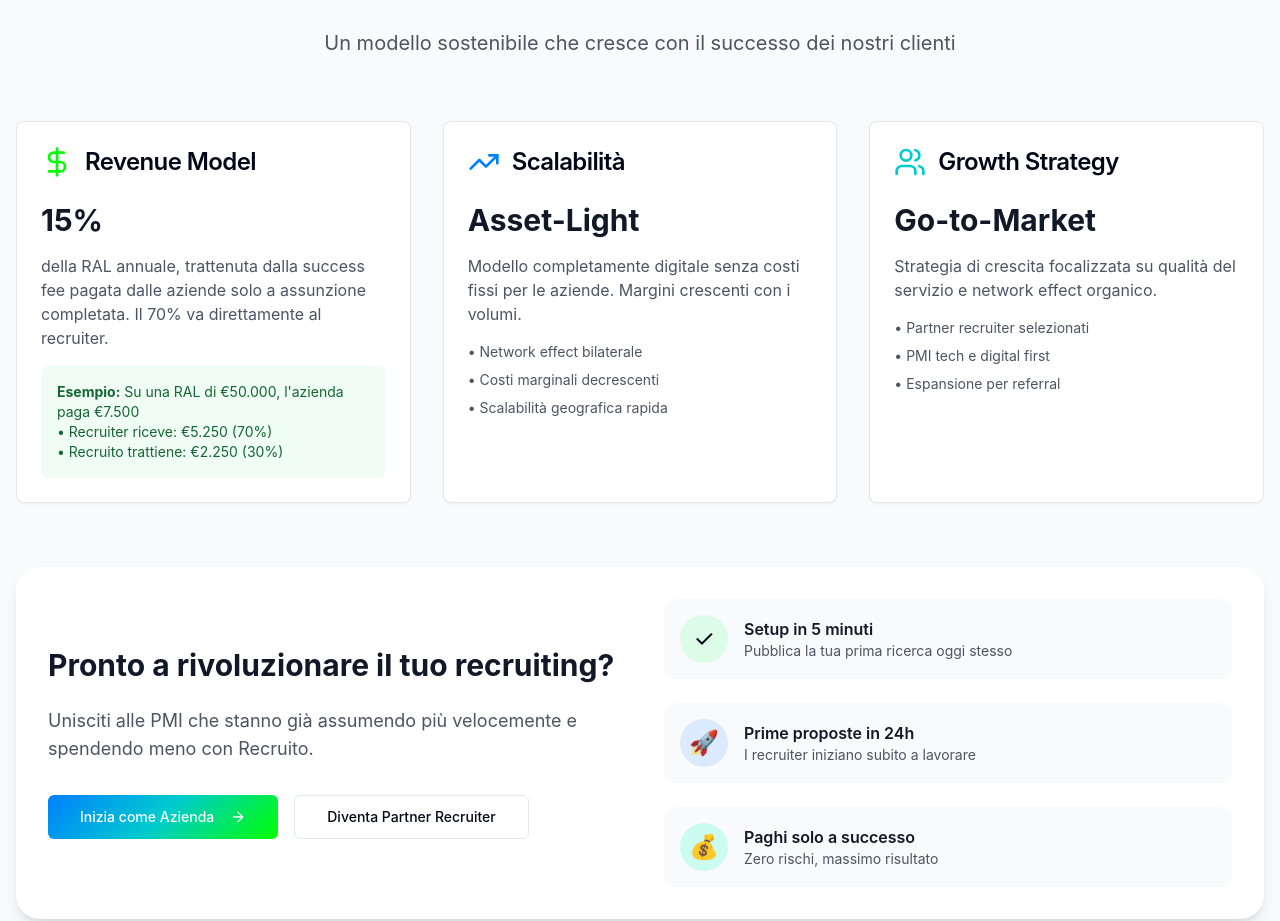
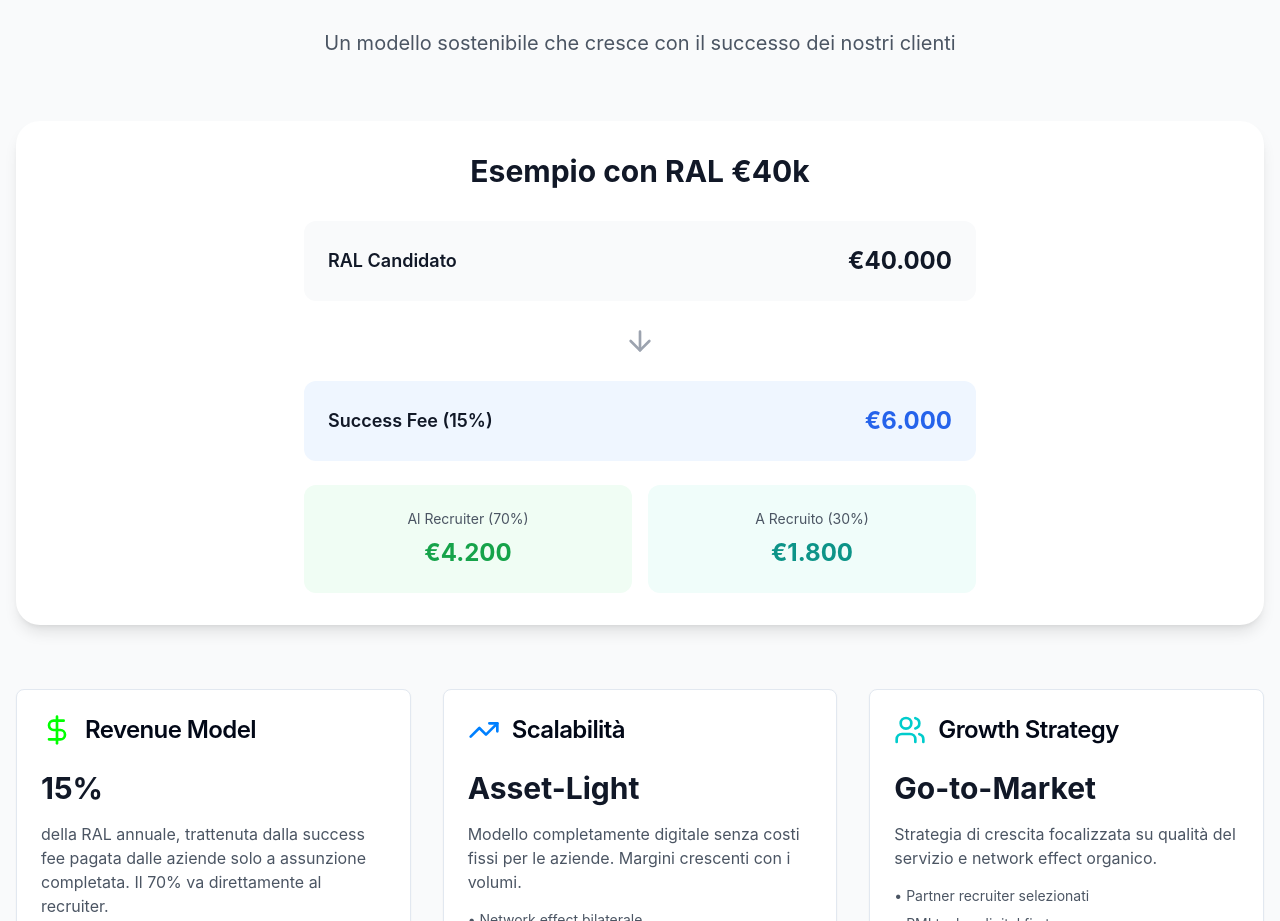
Before and after one commit to Br1Giordano/recruito-match-hub, a React (Vite) app: page / in a window 1280 px wide. Shown: the part 4642-5563 px from the top of the page. Built offline with nearby package versions, Linux system fonts and the light colour scheme.

Commit message:
Add example image
Added an example image to the Business Model section.

```diff
--- a/src/components/BusinessModel.tsx
+++ b/src/components/BusinessModel.tsx
@@ -1,6 +1,6 @@
 import { Card, CardContent, CardHeader, CardTitle } from "@/components/ui/card";
 import { Button } from "@/components/ui/button";
-import { DollarSign, TrendingUp, Users, ArrowRight } from "lucide-react";
+import { DollarSign, TrendingUp, Users, ArrowRight, ArrowDown } from "lucide-react";
 
 const BusinessModel = () => {
   return (
@@ -13,6 +13,42 @@ const BusinessModel = () => {
           <p className="text-xl text-gray-600 max-w-3xl mx-auto">
             Un modello sostenibile che cresce con il successo dei nostri clienti
           </p>
+        </div>
+
+        {/* Revenue Example Section */}
+        <div className="bg-white rounded-3xl p-8 shadow-lg mb-16">
+          <h3 className="text-3xl font-bold text-gray-900 text-center mb-8">
+            Esempio con RAL €40k
+          </h3>
+
+          <div className="max-w-2xl mx-auto">
+            <div className="flex items-center justify-between p-6 bg-gray-50 rounded-xl mb-6">
+              <span className="text-lg font-semibold text-gray-900">RAL Candidato</span>
+              <span className="text-2xl font-bold text-gray-900">€40.000</span>
+            </div>
+
+            <div className="flex justify-center mb-6">
+              <ArrowDown className="h-8 w-8 text-gray-400" />
+            </div>
+
+            <div className="bg-blue-50 p-6 rounded-xl mb-6">
+              <div className="flex items-center justify-between">
+                <span className="text-lg font-semibold text-gray-900">Success Fee (15%)</span>
+                <span className="text-2xl font-bold text-blue-600">€6.000</span>
+              </div>
+            </div>
+
+            <div className="grid grid-cols-2 gap-4">
+              <div className="bg-green-50 p-6 rounded-xl text-center">
+                <div className="text-sm text-gray-600 mb-2">Al Recruiter (70%)</div>
+                <div className="text-2xl font-bold text-green-600">€4.200</div>
+              </div>
+              <div className="bg-teal-50 p-6 rounded-xl text-center">
+                <div className="text-sm text-gray-600 mb-2">A Recruito (30%)</div>
+                <div className="text-2xl font-bold text-teal-600">€1.800</div>
+              </div>
+            </div>
+          </div>
         </div>
 
         <div className="grid lg:grid-cols-3 gap-8 mb-16">
```
